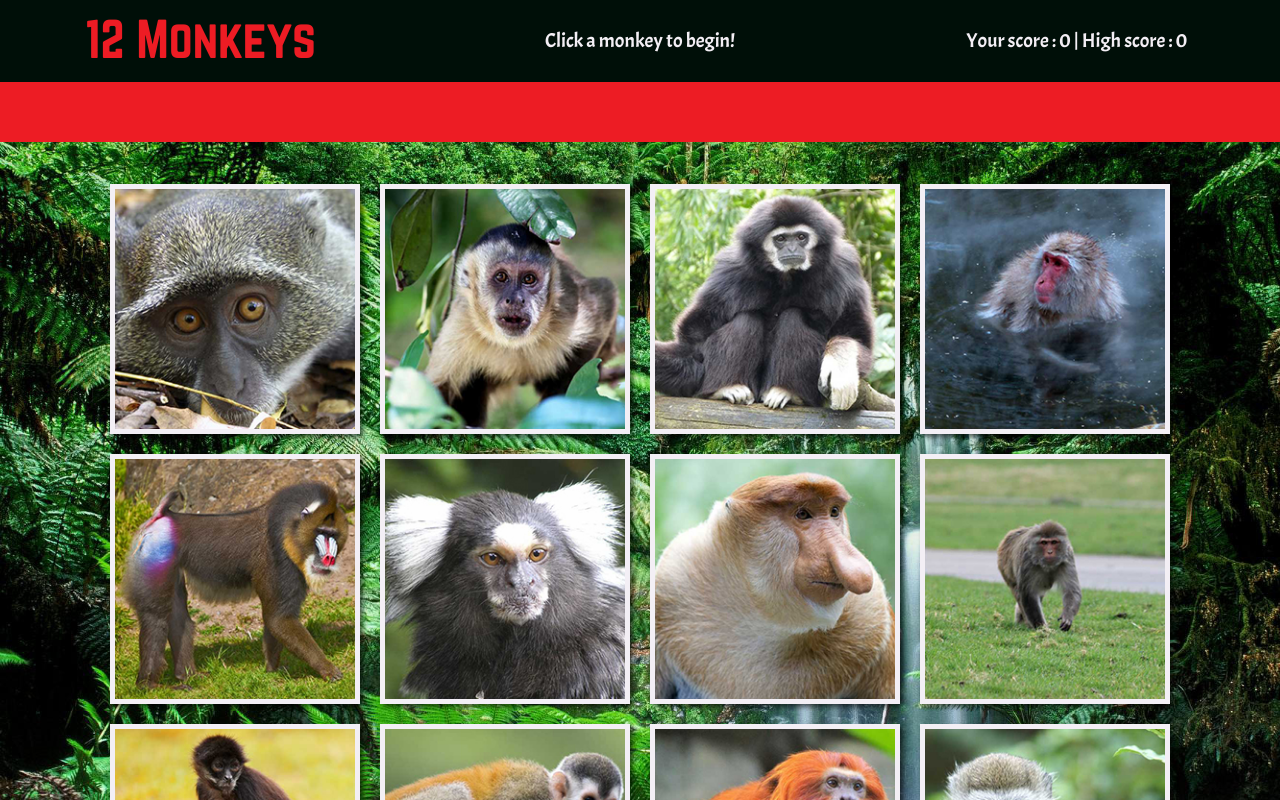
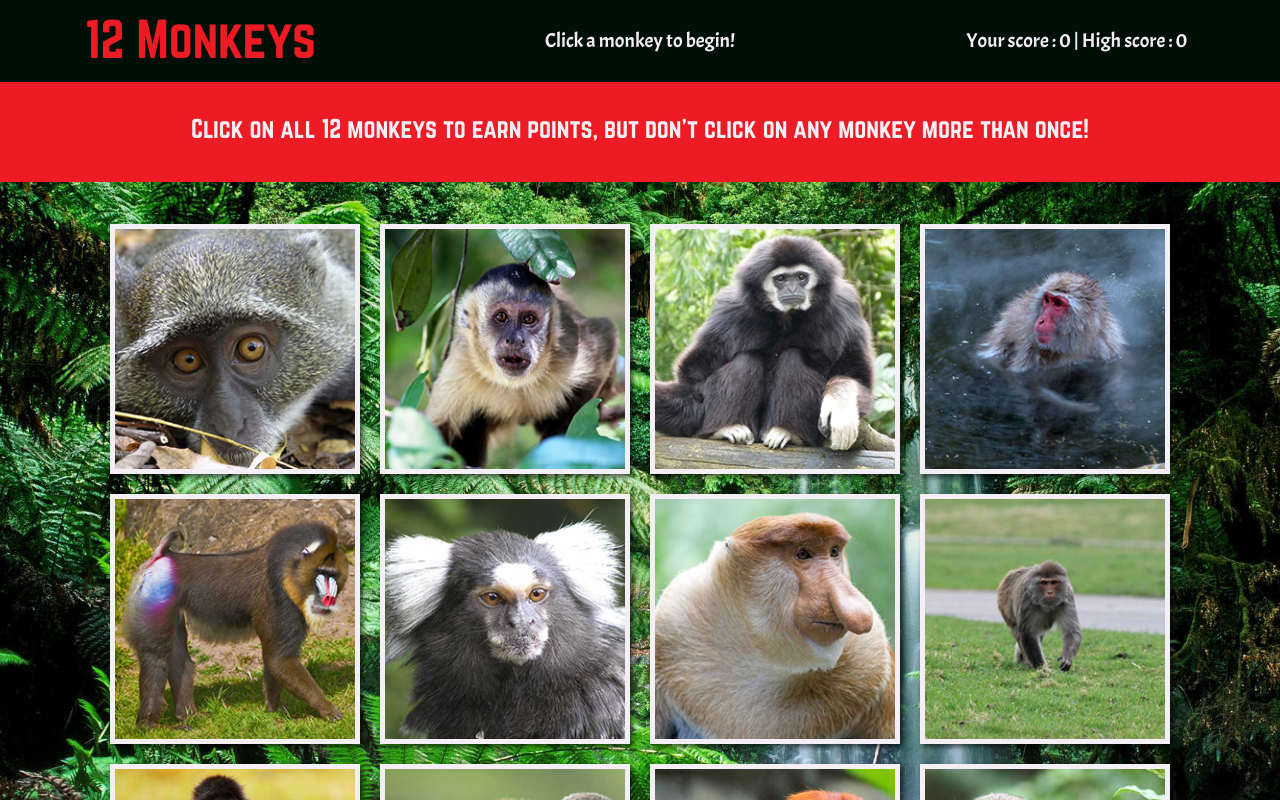
Before and after one commit to Xandromus/twelve-monkeys, a React (Create React App) app: page / in a window 1280 px wide. Shown: the top 800 px of the page. Built offline with nearby package versions, Linux system fonts and the light colour scheme.

Commit message:
trying to get rid of red highlight in repo

```diff
--- a/src/components/Main.js
+++ b/src/components/Main.js
@@ -34,7 +34,7 @@ export default class Main extends Component {
       <div className="main">
         <div className="container-fluid middle">
           <div className="jumbotron">
-            {/* <p>Click on all 12 monkeys to earn points,<span className="breakpoint"></span>but don't click on any monkey more than once!</p> */}
+            <p>Click on all 12 monkeys to earn points, but don't click on any monkey more than once!</p>
           </div>
           <div className="container-fluid monkey-pen">
             {monkeyArray.map(image =>
```
